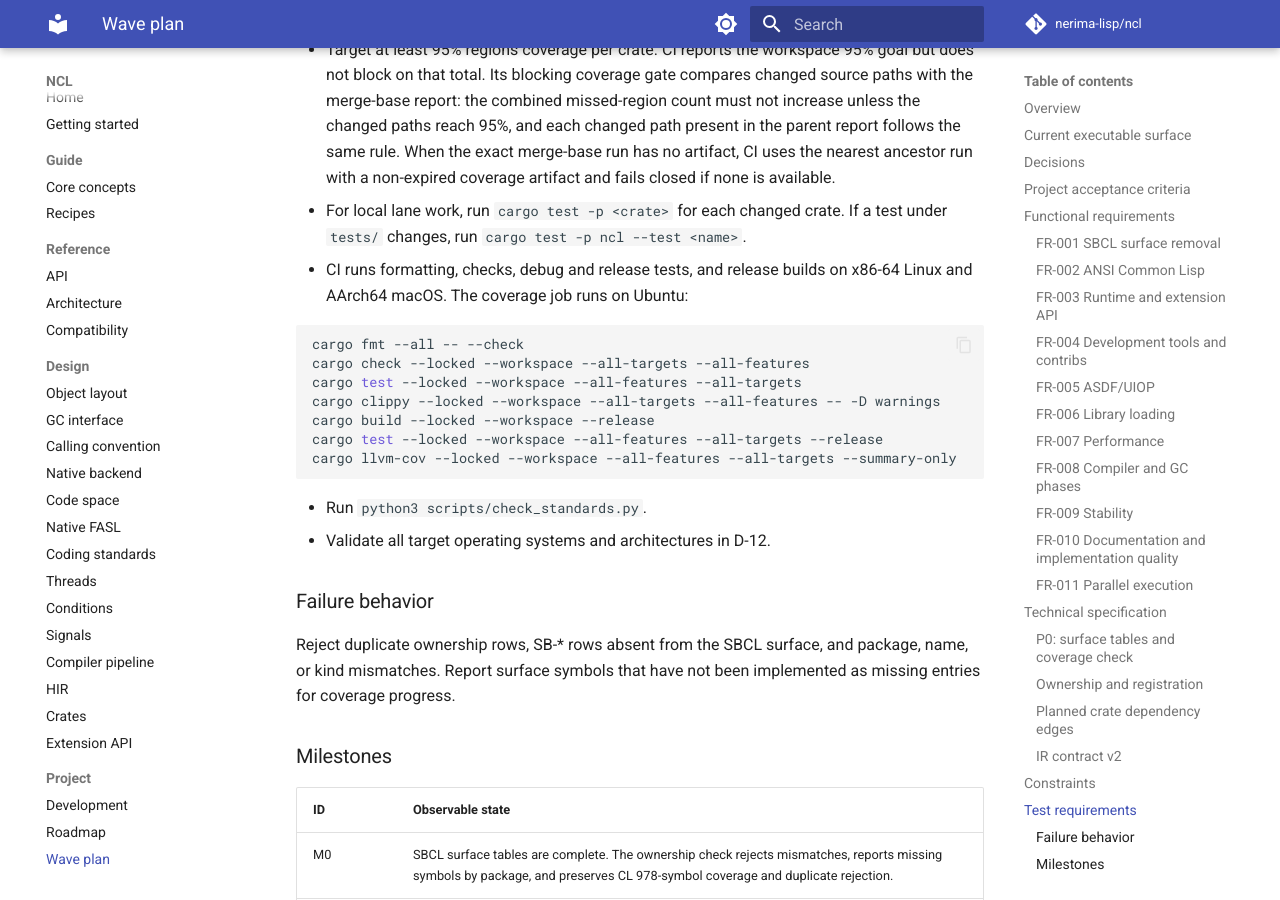
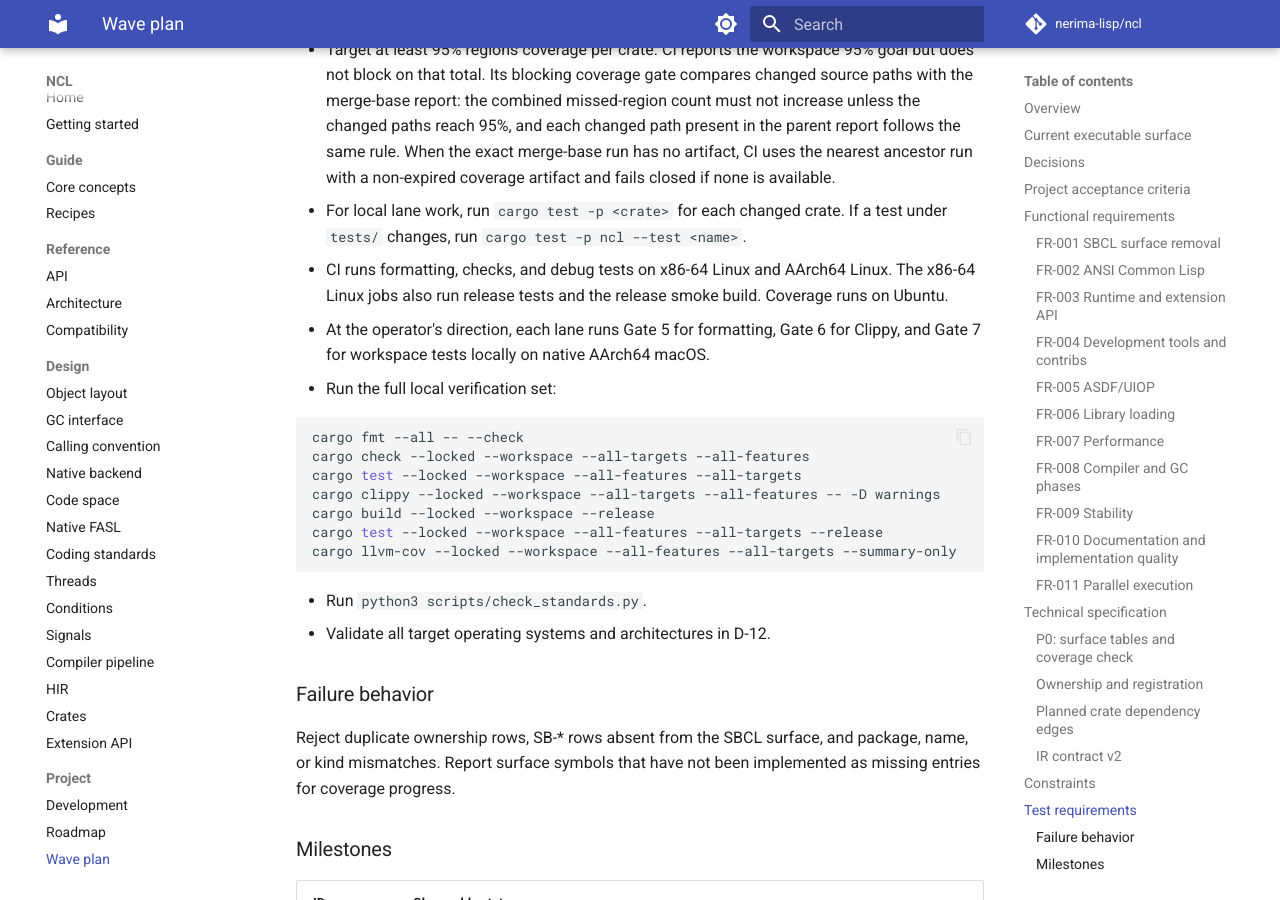
Before and after one commit to nerima-lisp/ncl, an MkDocs documentation site: the page built from docs/src/project/wave-plan.md, in a window 1280 px wide and 900 px high, scrolled down 7605 px. Built offline with MkDocs 1.6.1 and Material for MkDocs 9.7.7, drawn with Linux system fonts in a browser that asks for light colours; comment, search, counter and statistics services are not loaded.

Commit message:
ci: remove macOS checks from CI

````diff
--- a/docs/src/project/wave-plan.md
+++ b/docs/src/project/wave-plan.md
@@ -191,8 +191,12 @@ ncl-stdlib -> existing dependencies plus ncl-threads, ncl-ffi, ncl-image, ncl-co
   available.
 - For local lane work, run `cargo test -p <crate>` for each changed crate. If a
   test under `tests/` changes, run `cargo test -p ncl --test <name>`.
-- CI runs formatting, checks, debug and release tests, and release builds on
-  x86-64 Linux and AArch64 macOS. The coverage job runs on Ubuntu:
+- CI runs formatting, checks, and debug tests on x86-64 Linux and AArch64 Linux.
+  The x86-64 Linux jobs also run release tests and the release smoke build.
+  Coverage runs on Ubuntu.
+- At the operator's direction, each lane runs Gate 5 for formatting, Gate 6
+  for Clippy, and Gate 7 for workspace tests locally on native AArch64 macOS.
+- Run the full local verification set:
 
 ```sh
 cargo fmt --all -- --check
````
Also changed, not shown: docs/src/design/code-space.md (+1 -1 lines), docs/src/project/development.md (+7 -0 lines), docs/src/project/roadmap.md (+1 -1 lines), 1 other file.
